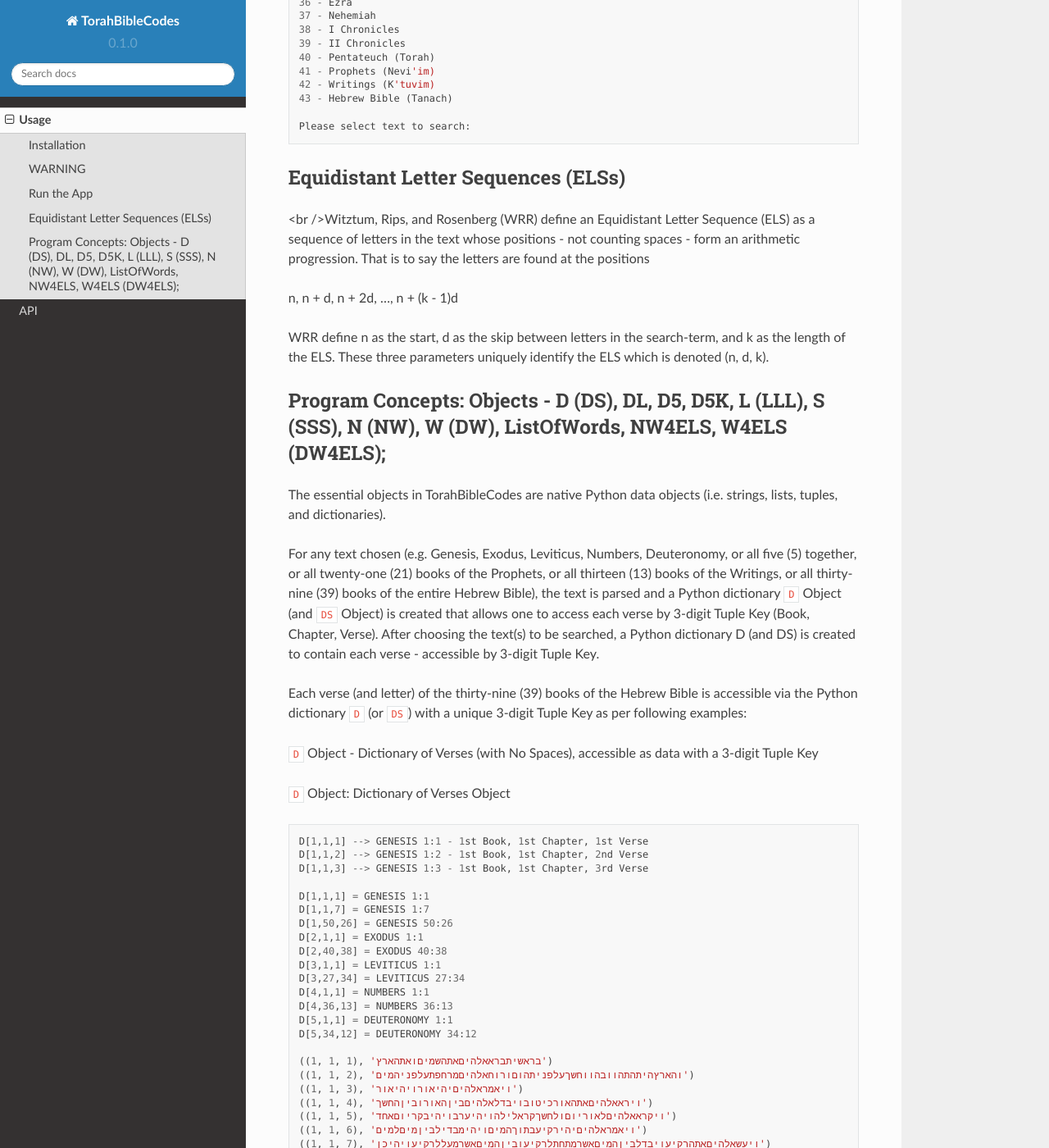
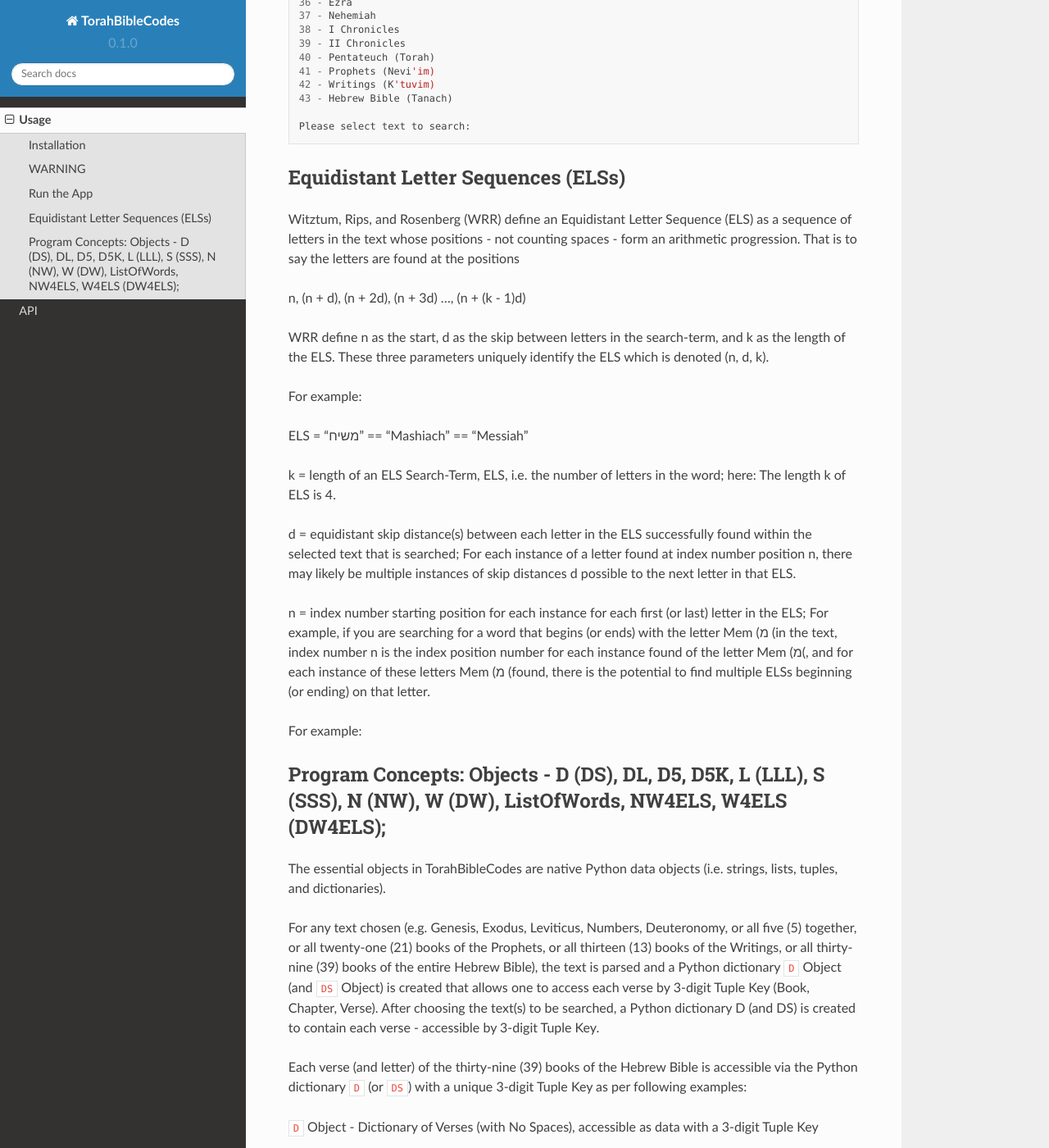
Before and after one commit to TorahBibleCodes/TorahBibleCodes_Sphinx, a Sphinx documentation site: the page built from docs/source/usage.rst, in a window 1280 px wide and 1400 px high, scrolled down 2114 px. Shown: the whole window at 82% size. Built offline with Sphinx 7.4.7 and the Read the Docs theme 2.0.0, drawn with Linux system fonts in a browser that asks for light colours.

Commit message:
Update usage.rst

```diff
--- a/docs/source/usage.rst
+++ b/docs/source/usage.rst
@@ -108,11 +108,31 @@
 Equidistant Letter Sequences (ELSs)
 ----------------
 
-<br />Witztum, Rips, and Rosenberg (WRR) define an Equidistant Letter Sequence (ELS) as a sequence of letters in the text whose positions - not counting spaces - form an arithmetic progression. That is to say the letters are found at the positions
+Witztum, Rips, and Rosenberg (WRR) define an Equidistant Letter Sequence (ELS) as a sequence of letters in the text whose positions - not counting spaces - form an arithmetic progression. That is to say the letters are found at the positions
 
-n, n + d, n + 2d, ..., n + (k - 1)d
+n, (n + d), (n + 2d), (n + 3d) ..., (n + (k - 1)d)
 
 WRR define n as the start, d as the skip between letters in the search-term, and k as the length of the ELS. These three parameters uniquely identify the ELS which is denoted (n, d, k).
+
+For example:
+
+ELS = “משיח” == “Mashiach” == “Messiah”
+
+k = length of an ELS Search-Term, ELS, i.e. the number of letters in the word; here: The length
+k of ELS is 4.
+
+d = equidistant skip distance(s) between each letter in the ELS successfully found within the
+selected text that is searched; For each instance of a letter found at index number position n, there may
+likely be multiple instances of skip distances d possible to the next letter in that ELS.
+
+n = index number starting position for each instance for each first (or last) letter in the ELS; For
+example, if you are searching for a word that begins (or ends) with the letter Mem (מ (in the text, index
+number n is the index position number for each instance found of the letter Mem (מ(, and for each
+instance of these letters Mem (מ (found, there is the potential to find multiple ELSs beginning (or
+ending) on that letter.
+
+
+For example:
 
 Program Concepts: Objects - D (DS), DL, D5, D5K, L (LLL), S (SSS), N (NW), W (DW), ListOfWords, NW4ELS, W4ELS (DW4ELS);
 ----------------
```
